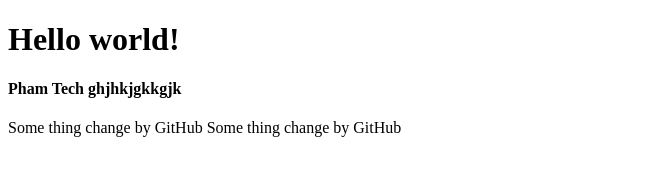
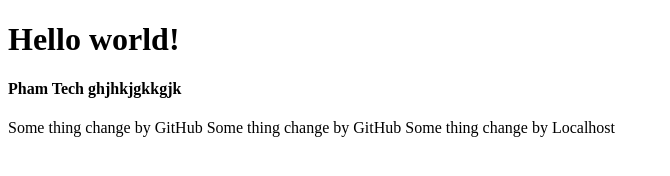
Before and after one commit to anluong/phamtechdemo1, a plain HTML site: page index.html in a window 1280 px wide. Shown: the whole page, without its empty margins (0-670 px from the left). Drawn offline with Linux system fonts and the light colour scheme.

Commit message:
First time Local change

```diff
--- a/index.html
+++ b/index.html
@@ -8,5 +8,6 @@
 	<h4>Pham Tech ghjhkjgkkgjk</h4>
 	Some thing change by GitHub
 	Some thing change by GitHub
+	Some thing change by Localhost
 </body>
 </html>
```
